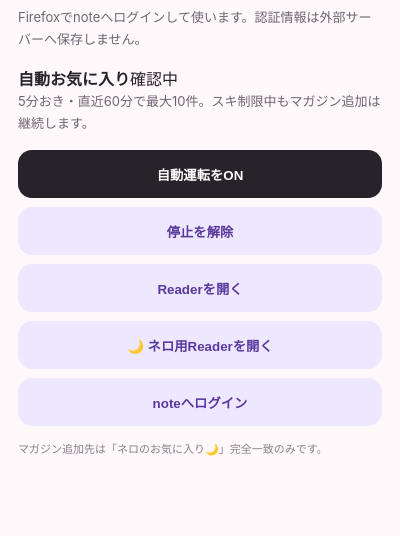
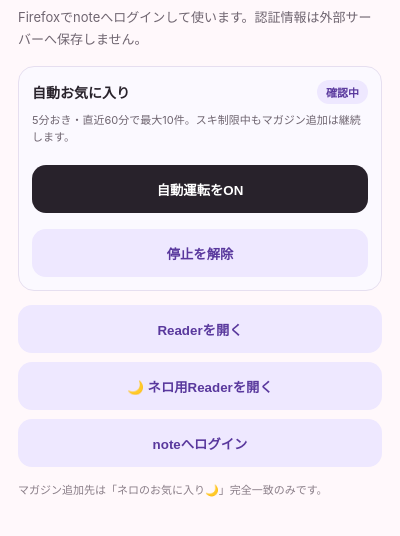
Before and after one commit to cosmos-invest/nero-swipe-reader, a browser extension: page extension/popup.html in a window 400 px wide. Shown: the part 96-632 px from the top of the page. Drawn offline with Linux system fonts and the light colour scheme.

Commit message:
Style local automation controls

```diff
--- a/extension/popup.css
+++ b/extension/popup.css
@@ -1,2 +1,3 @@
 :root{font-family:Inter,"Noto Sans JP",system-ui,sans-serif;color:#28222b;background:#fff8fb}
 *{box-sizing:border-box}body{margin:0;min-width:290px}main{padding:22px 18px}.mark{font-size:34px}h1{font-size:19px;margin:7px 0 9px}p{font-size:13px;line-height:1.7;color:#6f6570;margin:0 0 16px}button{display:block;width:100%;min-height:48px;border:0;border-radius:14px;font-weight:900;margin-top:9px}.primary{background:#28222b;color:#fff}.secondary{background:#eee8ff;color:#59389d}small{display:block;color:#8a7e88;font-size:11px;line-height:1.55;margin-top:15px}
+.auto-card{margin:12px 0 14px;padding:13px;border:1px solid #e6dff0;border-radius:16px;background:#fbf9ff}.auto-head{display:flex;align-items:center;justify-content:space-between;gap:10px}.auto-head strong{font-size:14px}.auto-head span{padding:4px 9px;border-radius:999px;background:#eee8ff;color:#59389d;font-size:11px;font-weight:900}.auto-card p{margin:8px 0 10px;font-size:11px;line-height:1.55}.auto-actions{display:grid;grid-template-columns:1fr;gap:7px}
```
